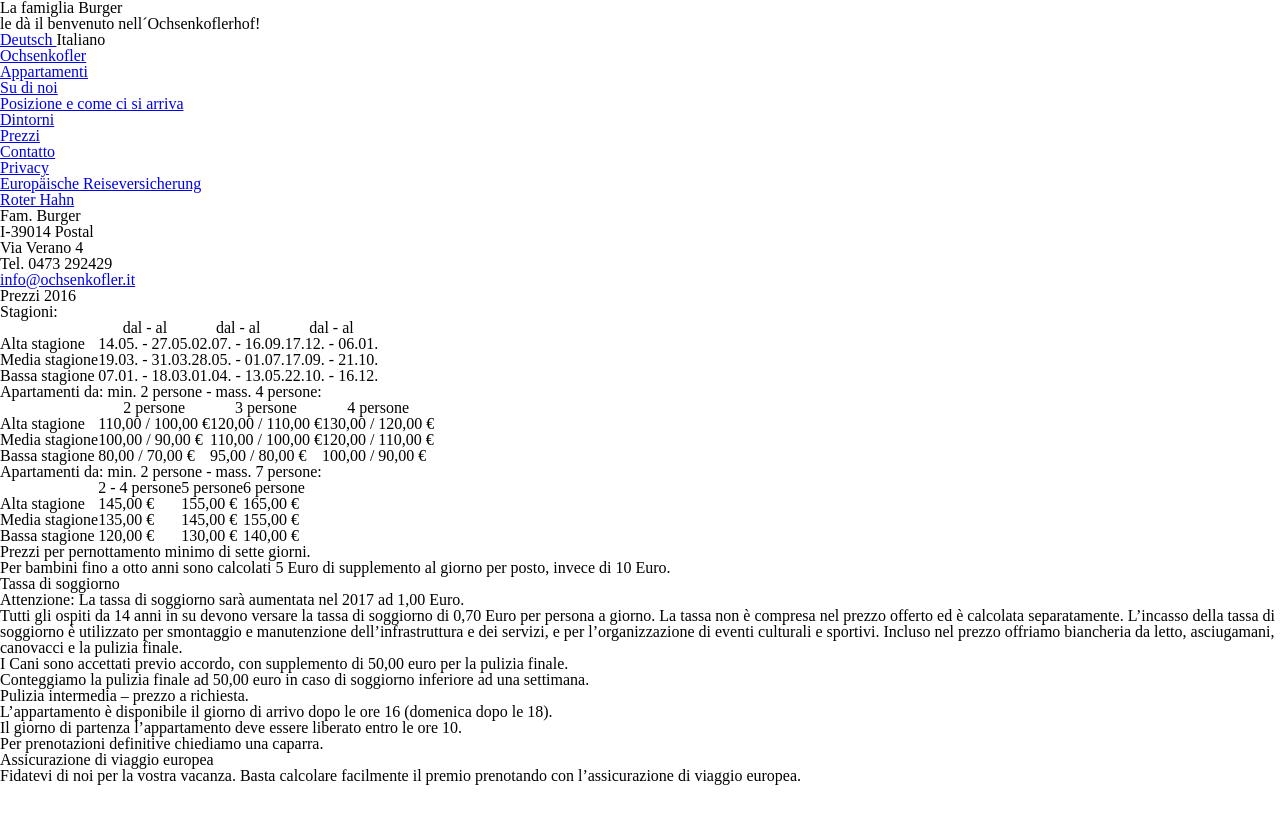
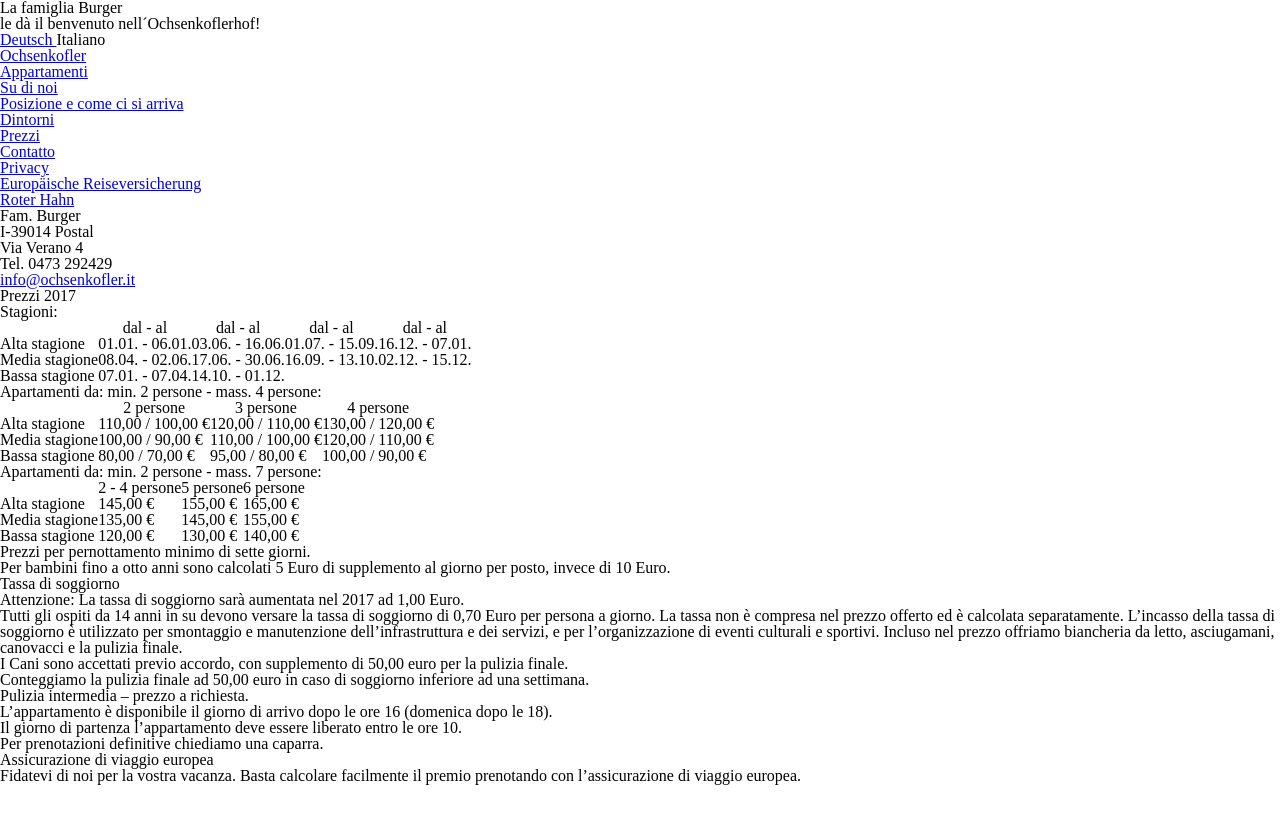
Before and after one commit to toburger/new.ochsenkofler.it, a Jekyll site: the page built from it/6-prices.markdown, in a window 1280 px wide. Shown: the top 824 px of the page. Built offline with Jekyll 4.4.1, drawn with Linux system fonts in a browser that asks for light colours; nearby versions of some CDN libraries; some web fonts are replaced; library files that are not in the unit come from our copies; comment, search, counter and statistics services are not loaded.

```diff
--- a/it/6-prices.markdown
+++ b/it/6-prices.markdown
@@ -4,16 +4,16 @@ permalink: it/prices/
 tags: [menu]
 ---
 
-# Prezzi 2016
+# Prezzi 2017
 
 #### Stagioni:
 
 {: .table .table4c .seasontable }
-|                | dal - al        | dal - al        | dal - al        |
-| -------------- | :-------------: | :-------------: | :-------------: |
-| Alta stagione  | 14.05. - 27.05. | 02.07. - 16.09. | 17.12. - 06.01. |
-| Media stagione | 19.03. - 31.03. | 28.05.	- 01.07. | 17.09. - 21.10. |
-| Bassa stagione | 07.01. - 18.03. | 01.04. - 13.05. | 22.10. - 16.12. |
+|                | dal - al        | dal - al        | dal - al        | dal - al        |
+| -------------- | :-------------: | :-------------: | :-------------: | :-------------: |
+| Alta stagione  | 01.01. - 06.01. | 03.06. - 16.06. | 01.07. - 15.09. | 16.12. - 07.01. |
+| Media stagione | 08.04. - 02.06. | 17.06. - 30.06. | 16.09. - 13.10. | 02.12. - 15.12. |
+| Bassa stagione | 07.01. - 07.04. | 14.10. - 01.12. |                 |                 |
 
 #### Apartamenti da: min. 2 persone - mass. 4 persone:
 
```
Also changed, not shown: de/6-prices.markdown (+6 -6 lines).
